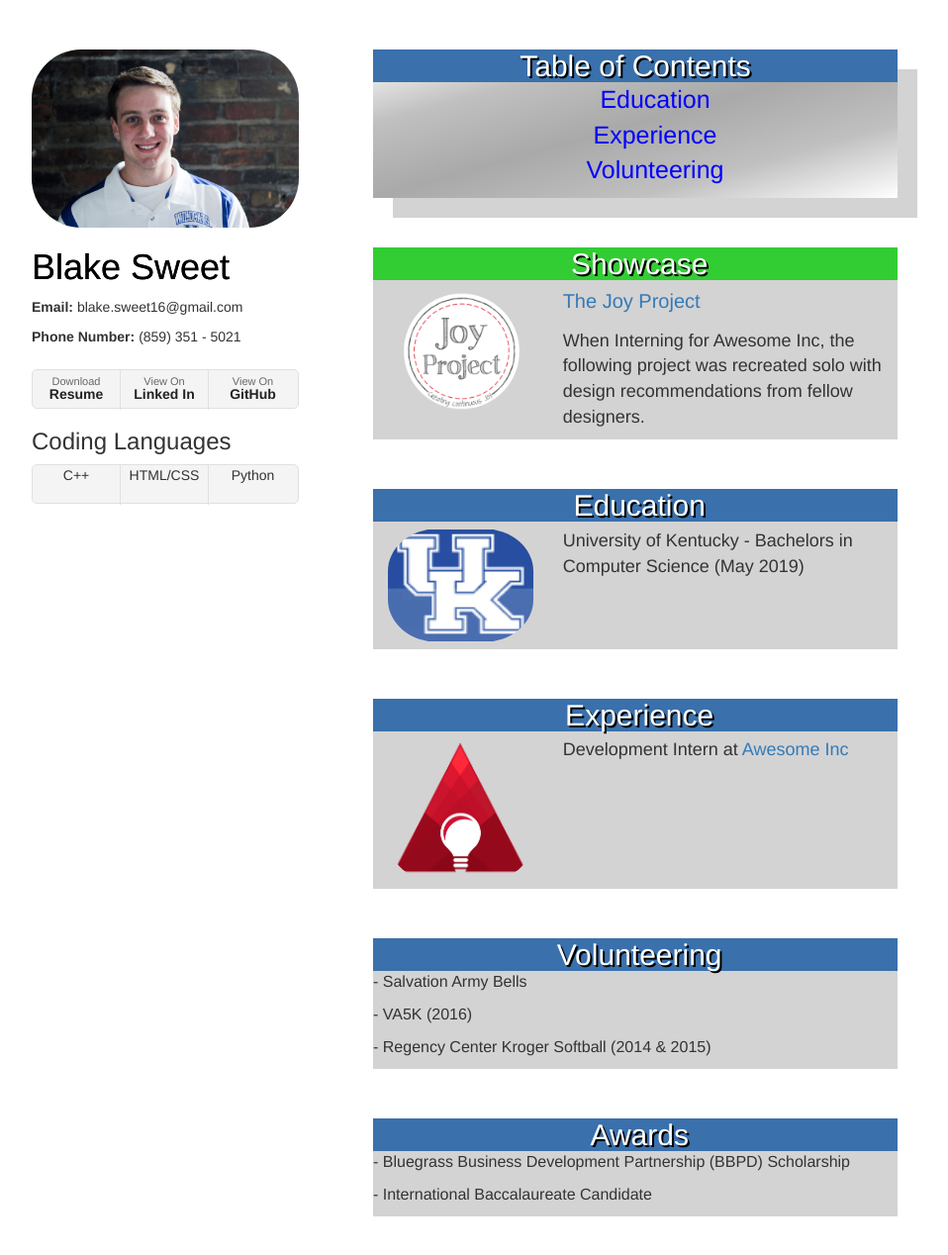
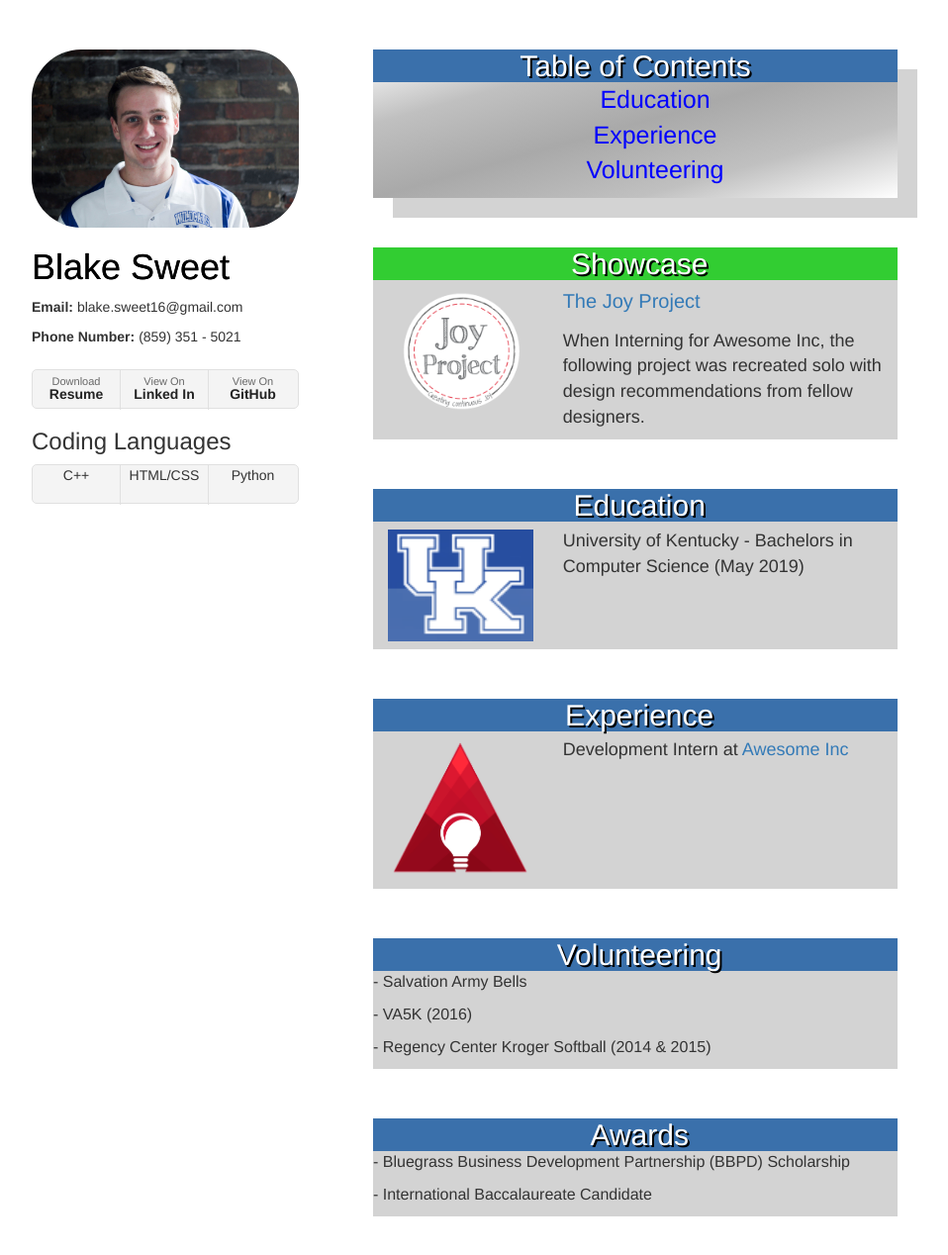
Before and after one commit to BSweet16/BSweet16.github.io, a Jekyll site: the page built from index.html, in a window 1280 px wide and 1329 px high. Shown: the top 1268 px of the window at 99% size, without its empty margins (178-1136 px from the left). Built offline with Jekyll 4.4.1, drawn with Linux system fonts in a browser that asks for light colours; nearby versions of some CDN libraries.

Commit message:
Fixed rounded images

```diff
--- a/_layouts/default.html
+++ b/_layouts/default.html
@@ -18,6 +18,7 @@
       <header>
 
         <!-- Non-Scrolling Info -->
+        <div class="info">
           <div>
           <a href="/"><img src="/assets/images/me.JPG" alt="Blake"></a> <br><br>
 
@@ -47,6 +48,7 @@
             <li></li>
           </ul>
           <!-- /Coding Languages -->
+        </div> <!-- /Non-Scrolling Info -->
 
       </header>
       <section>
--- a/assets/css/custom.scss
+++ b/assets/css/custom.scss
@@ -127,7 +127,7 @@ $mobile-width: $tablet-width - 1;
 	}
 }
 
-.wrapper{
+.info{
 	img{
 		border-radius: 50px;
 	}
```
Lines whose indentation alone changed are shown as unchanged.
